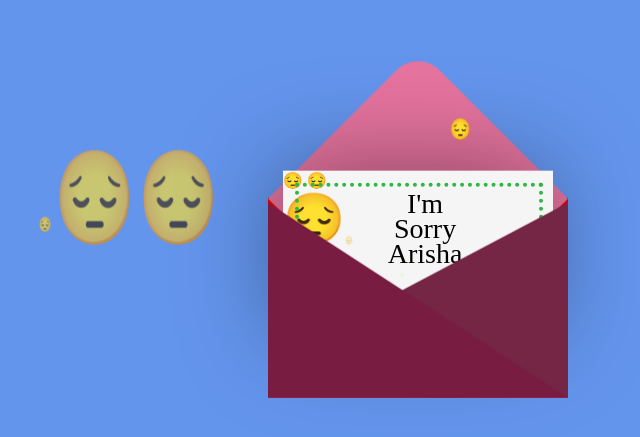
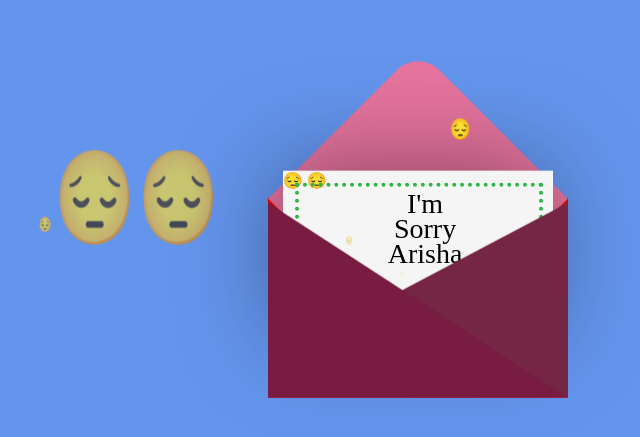
Before and after one commit to abidnewaz/Sorry, a plain HTML site: page index.html in a window 1280 px wide. Shown: the part 107-544 px from the top of the page, without its empty margins (361-1001 px from the left). Drawn offline with Linux system fonts and the light colour scheme.

Commit message:
index.html

```diff
--- a/index.html
+++ b/index.html
@@ -20,7 +20,6 @@
 
                                      <div class="card"> &#128532;
                                            <div class="text"> I'm <br> Sorry <br> <!--In place of star you guys can write NAME-->Arisha </div>&#128532;
-                                           <div class="card_emoji" style="font-size: 50px;">&#128532;</div>
                                           </div>
 
                         <div class="emoji_types">
```
